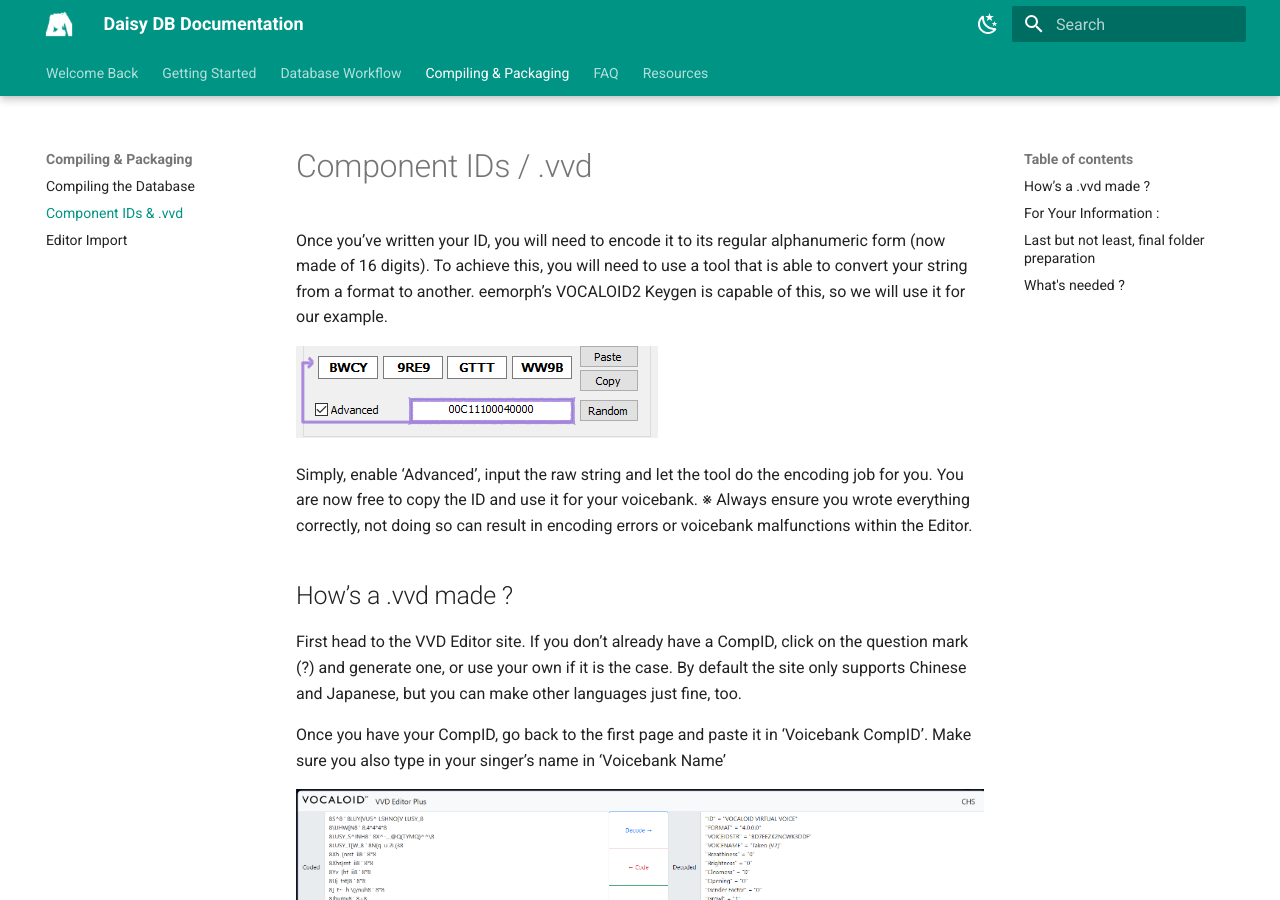
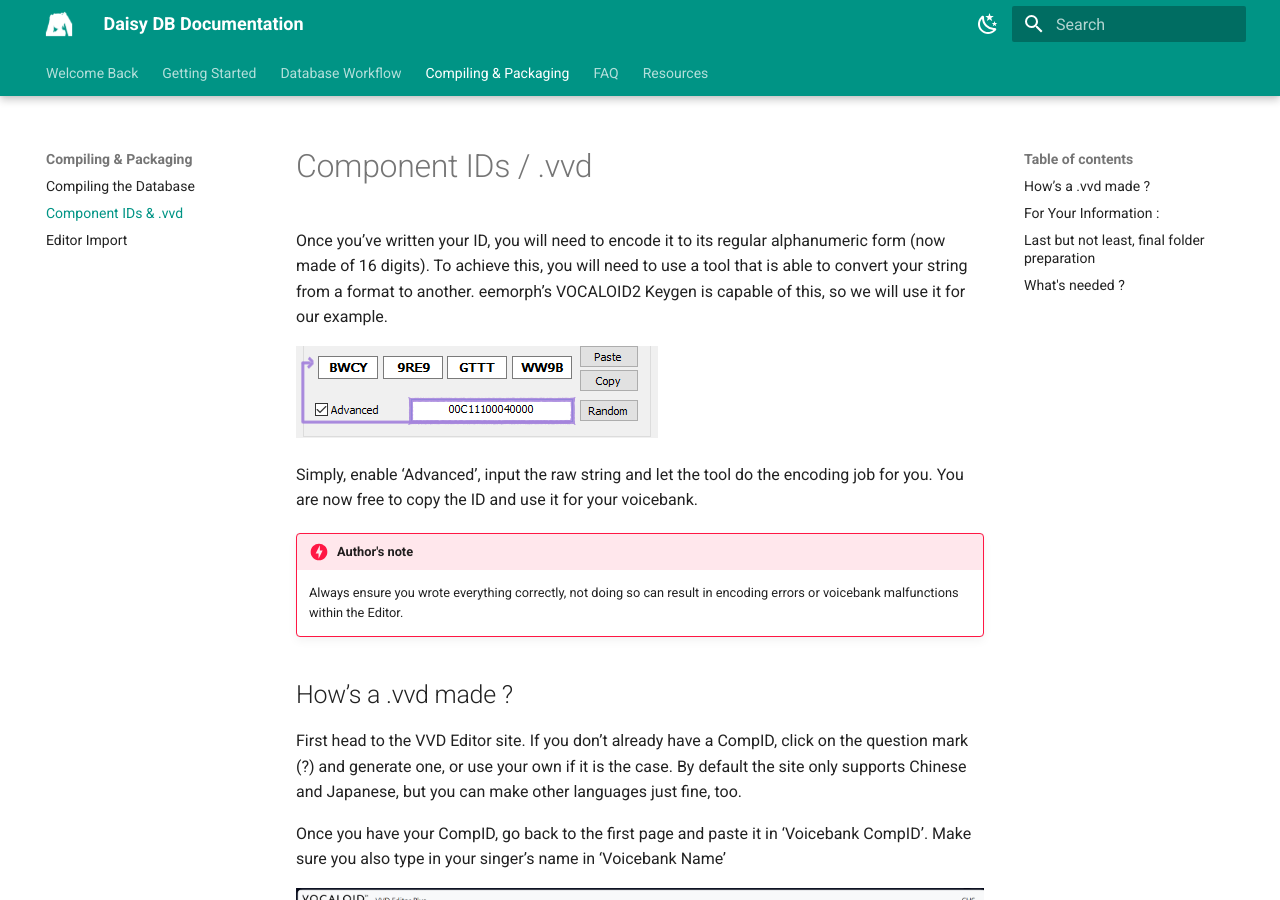
Before and after one commit to aimedb/daisy-db-documentation, an MkDocs documentation site: the page built from daisy db documentation/docs/compiling/component-ids.md, in a window 1280 px wide and 900 px high. Built offline with MkDocs 1.6.1 and Material for MkDocs 9.7.7, drawn with Linux system fonts in a browser that asks for light colours.

Commit message:
Update component-ids.md

```diff
--- a/daisy db documentation/docs/compiling/component-ids.md
+++ b/daisy db documentation/docs/compiling/component-ids.md
@@ -8,9 +8,11 @@ of this, so we will use it for our example.
 ![](../assets/original/page-29-img-48.png)
 
 Simply, enable ‘Advanced’, input the raw string and let the tool do the encoding job for
-you. You are now free to copy the ID and use it for your voicebank. ※ Always ensure you
-wrote everything correctly, not doing so can result in encoding errors or voicebank
-malfunctions within the Editor.
+you. You are now free to copy the ID and use it for your voicebank.
+
+!!! danger "Author's note"
+    Always ensure you wrote everything correctly, not doing so can
+    result in encoding errors or voicebank malfunctions within the Editor.
 
 ## How’s a .vvd made ?
 
```
